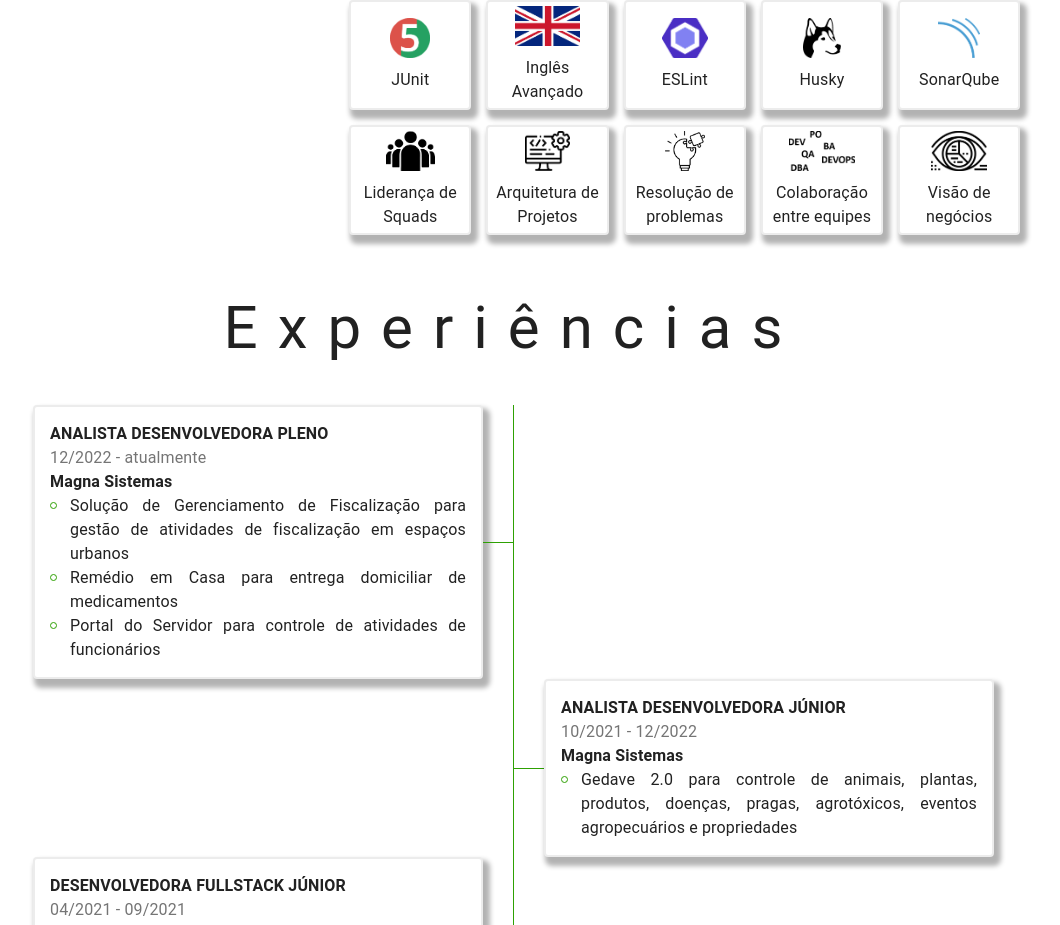
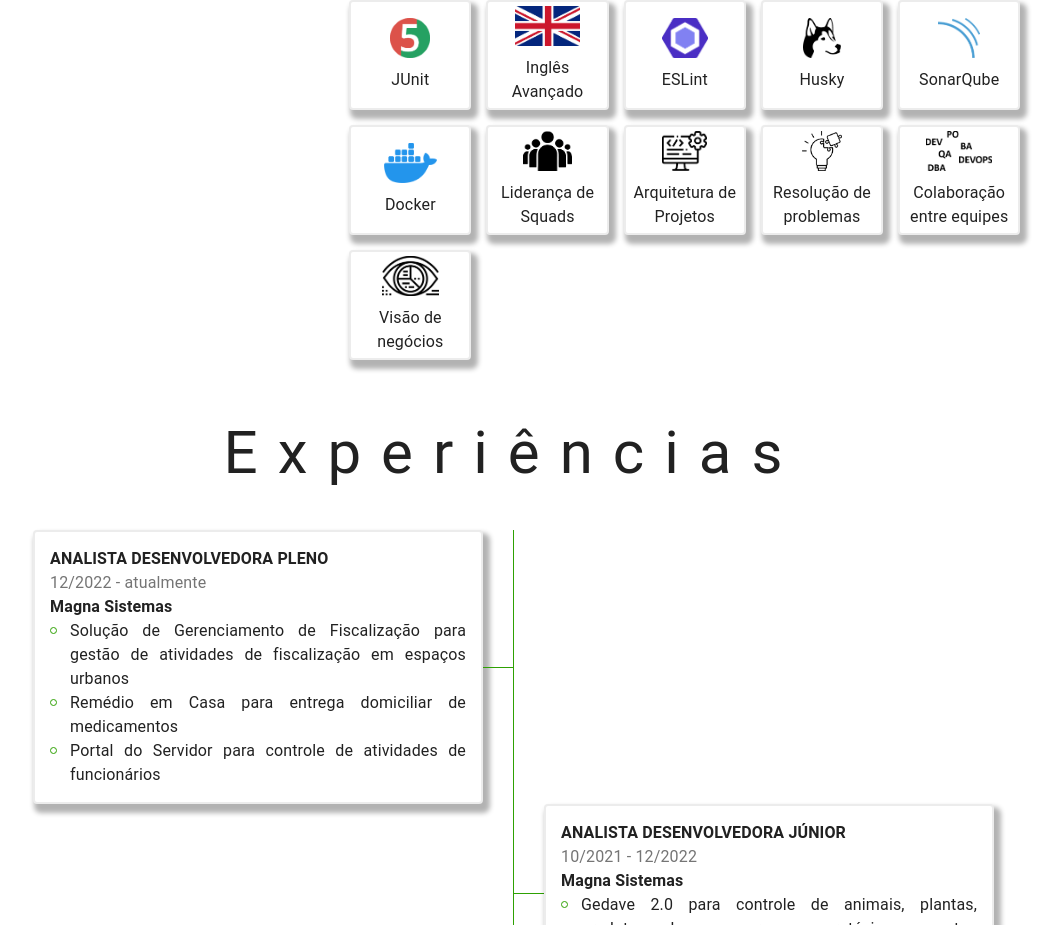
Before and after one commit to AshileySabah/portfolio-final, a React (Vite) app: page / in a window 1280 px wide. Shown: the part 896-1821 px from the top of the page, without its empty margins (127-1187 px from the left). Built offline with nearby package versions, Linux system fonts and the light colour scheme.

Commit message:
feat: habilidades - add docker

```diff
--- a/src/pages/Habilidades/data.ts
+++ b/src/pages/Habilidades/data.ts
@@ -32,6 +32,7 @@ import junit from "../../assets/junit.png";
 import eslint from "../../assets/eslint.png";
 import husky from "../../assets/husky.png";
 import sonarqube from "../../assets/sonarqube.png";
+import docker from "../../assets/docker.png";
 import liderancaSquads from "../../assets/liderancaSquads.png";
 import arquiteturaProjetos from "../../assets/arquiteturaProjetos.png";
 import resolucaoProblemas from "../../assets/resolucaoProblemas.png";
@@ -150,6 +151,7 @@ export const habilidadesPorNicho: HabilidadePorNicho[] = [
       { descricao: "ESLint", imagem: eslint },
       { descricao: "Husky", imagem: husky },
       { descricao: "SonarQube", imagem: sonarqube },
+      { descricao: "Docker", imagem: docker },
     ],
   },
   {
```
Also changed, not shown: src/assets/docker.png (added).
